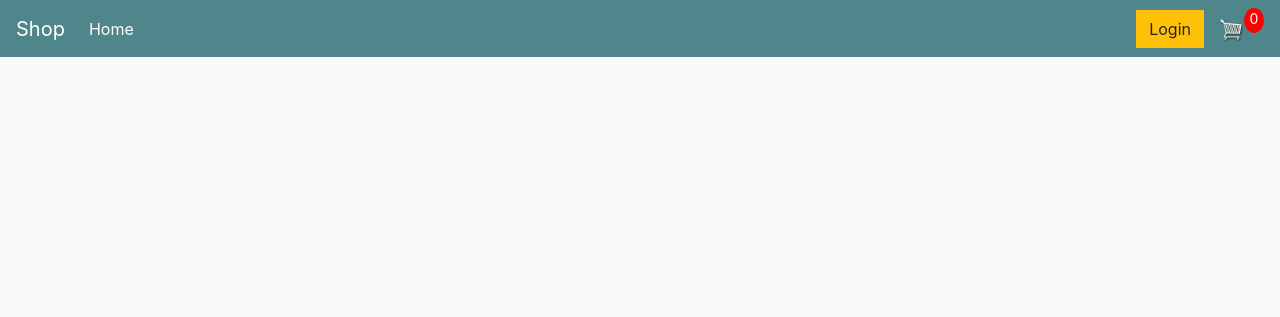
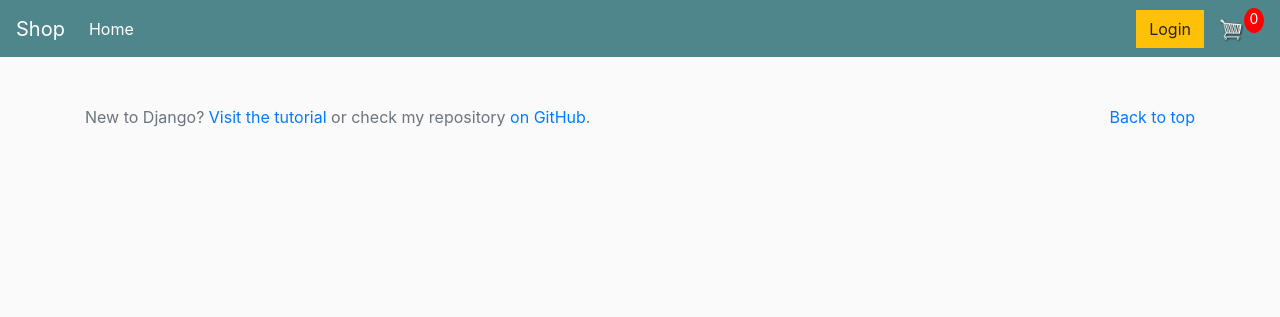
Before and after one commit to mezgoodle/django-shop, a Django app: page / in a window 1280 px wide. Shown: the top 317 px of the page. Run offline with Django 3.2, Linux system fonts and the light colour scheme; data that the repository does not hold is empty; some libraries are stand-ins or nearby versions.

Commit message:
Add footer

```diff
--- /dev/null
+++ b/ecommerce/templates/store/includes/footer.html
@@ -0,0 +1,8 @@
+<footer class="text-muted py-5">
+    <div class="container">
+      <p class="float-right mb-1">
+        <a href="#">Back to top</a>
+      </p>
+      <p class="mb-0">New to Django? <a href="https://www.youtube.com/watch?v=_ELCMngbM0E" target="_blank">Visit the tutorial</a> or check my repository <a href="https://github.com/mezgoodle/django-shop" target="_blank">on GitHub</a>.</p>
+    </div>
+</footer>
--- a/ecommerce/templates/store/main.html
+++ b/ecommerce/templates/store/main.html
@@ -15,6 +15,7 @@
         {% block content %}
         {% endblock %}
     </div>
+    {% include 'store/includes/footer.html' %}
 
     <script text="text/javascript">
       let user = '{{request.user}}'
```
